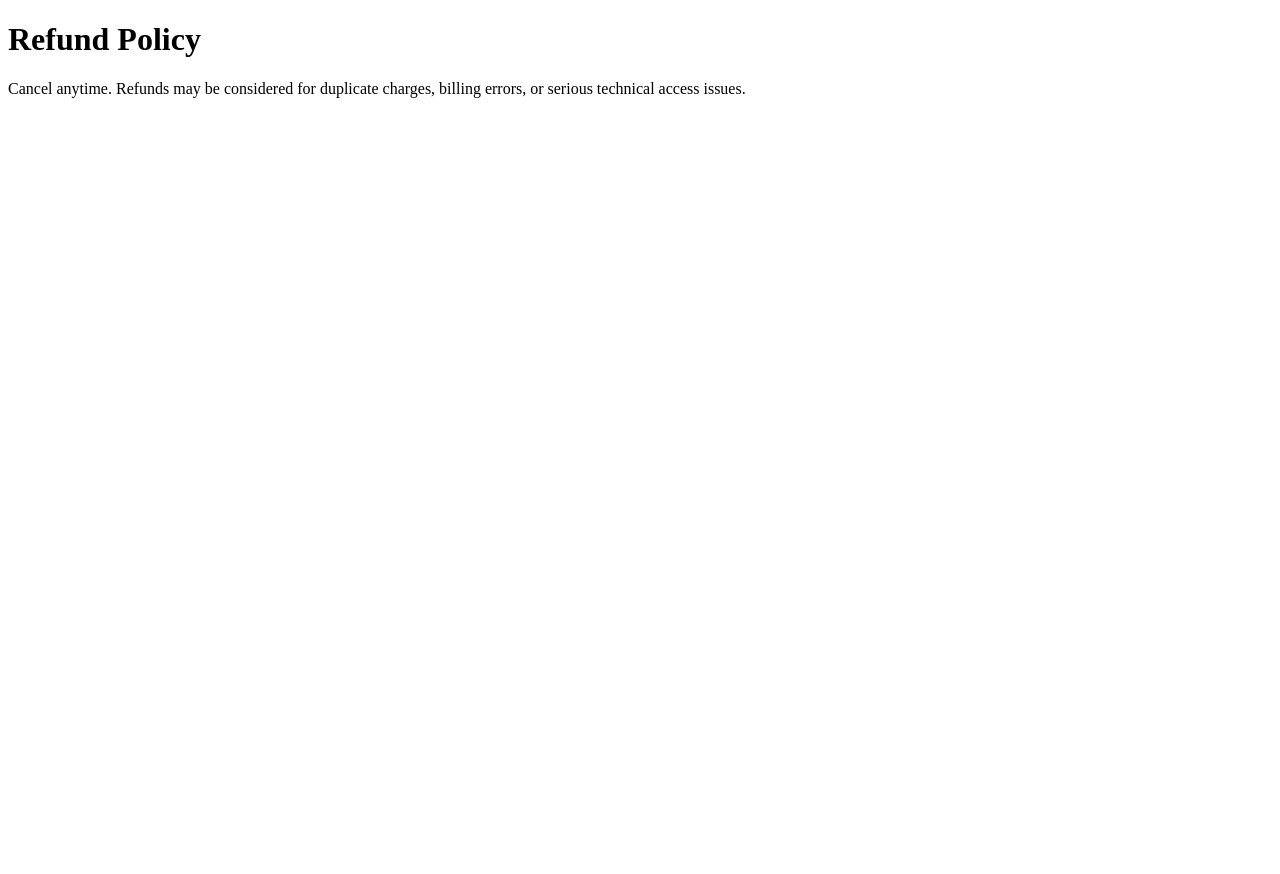
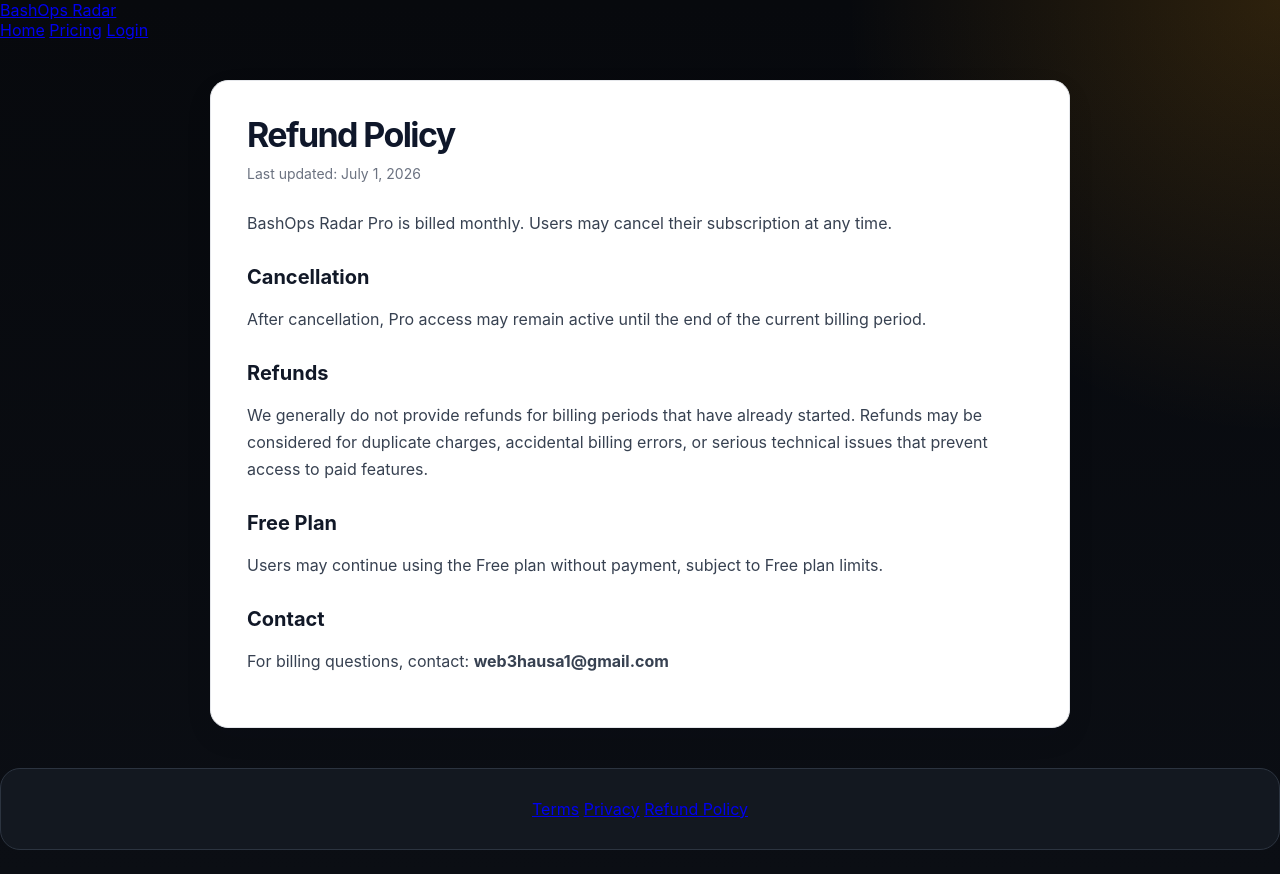
Before and after one commit to BashOpsDev/bashops-radar, a FastAPI app: page /refund in a window 1280 px wide. Before the commit the page ends 98 px from the top, so only its background shows below. Run offline with FastAPI, Linux system fonts and the light colour scheme.

Commit message:
Update refund.html

```diff
--- a/templates/refund.html
+++ b/templates/refund.html
@@ -1,10 +1,47 @@
 <!DOCTYPE html>
-<html>
+<html lang="en">
 <head>
+  <meta charset="UTF-8">
   <title>Refund Policy - BashOps Radar</title>
+  <link rel="stylesheet" href="/static/style.css">
 </head>
 <body>
-  <h1>Refund Policy</h1>
-  <p>Cancel anytime. Refunds may be considered for duplicate charges, billing errors, or serious technical access issues.</p>
+
+<nav class="navbar">
+  <a href="/" class="logo">BashOps <span>Radar</span></a>
+  <div>
+    <a href="/">Home</a>
+    <a href="/pricing">Pricing</a>
+    <a href="/login">Login</a>
+  </div>
+</nav>
+
+<main class="legal-page">
+  <div class="legal-card">
+    <h1>Refund Policy</h1>
+    <p class="muted">Last updated: July 1, 2026</p>
+
+    <p>BashOps Radar Pro is billed monthly. Users may cancel their subscription at any time.</p>
+
+    <h2>Cancellation</h2>
+    <p>After cancellation, Pro access may remain active until the end of the current billing period.</p>
+
+    <h2>Refunds</h2>
+    <p>We generally do not provide refunds for billing periods that have already started. Refunds may be considered for duplicate charges, accidental billing errors, or serious technical issues that prevent access to paid features.</p>
+
+    <h2>Free Plan</h2>
+    <p>Users may continue using the Free plan without payment, subject to Free plan limits.</p>
+
+    <h2>Contact</h2>
+    <p>For billing questions, contact: <strong>web3hausa1@gmail.com</strong></p>
+  </div>
+</main>
+
+<footer class="legal-footer">
+  <a href="/terms">Terms</a>
+  <a href="/privacy">Privacy</a>
+  <a href="/refund">Refund Policy</a>
+</footer>
+
 </body>
 </html>
```
